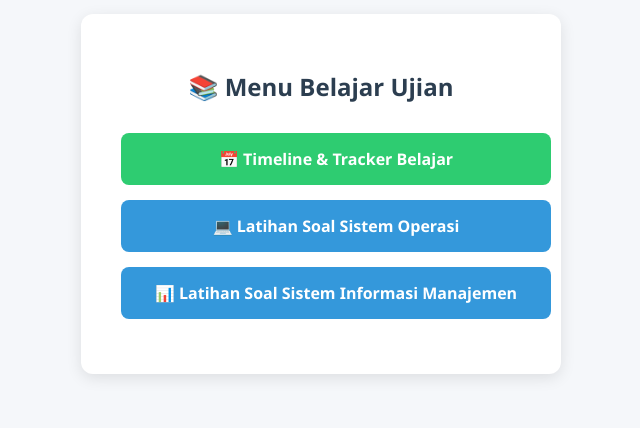
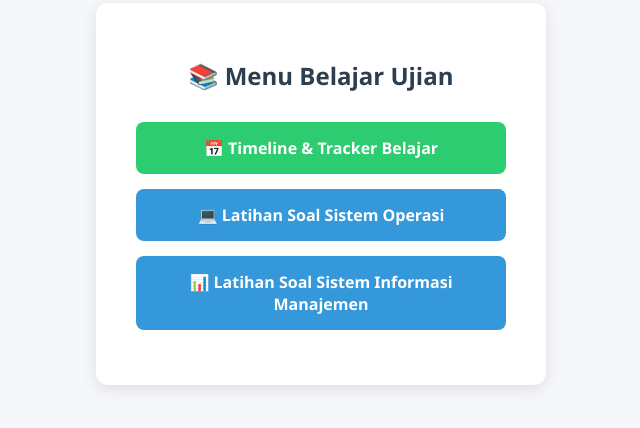
Before and after one commit to vrnclicen/Tes_Ujian_Sistem_Operasi, a plain HTML site: page index.html in a window 1280 px wide. Shown: the part 206-634 px from the top of the page, without its empty margins (319-959 px from the left). Drawn offline with Linux system fonts and the light colour scheme.

Commit message:
Add files via upload

```diff
--- a/index.html
+++ b/index.html
@@ -6,9 +6,9 @@
     <title>Menu Belajar Ujian UT</title>
     <style>
         body { font-family: 'Segoe UI', Tahoma, Geneva, Verdana, sans-serif; background-color: #f5f7fa; color: #333; display: flex; justify-content: center; align-items: center; height: 100vh; margin: 0; }
-        .container { background: white; padding: 40px; border-radius: 12px; box-shadow: 0 4px 15px rgba(0,0,0,0.1); text-align: center; max-width: 400px; width: 100%; }
-        h1 { color: #2c3e50; margin-bottom: 30px; font-size: 24px; }
-        .menu-btn { display: block; width: 100%; padding: 15px; margin-bottom: 15px; background-color: #3498db; color: white; text-decoration: none; border-radius: 8px; font-weight: bold; font-size: 16px; transition: background 0.3s, transform 0.1s; }
+        .container { background: white; padding: 40px; border-radius: 12px; box-shadow: 0 4px 15px rgba(0,0,0,0.1); text-align: center; max-width: 450px; width: 100%; box-sizing: border-box; }
+        h1 { color: #2c3e50; margin-bottom: 30px; font-size: 24px; display: flex; align-items: center; justify-content: center; gap: 10px; }
+        .menu-btn { display: flex; align-items: center; justify-content: center; gap: 10px; width: 100%; padding: 15px; margin-bottom: 15px; background-color: #3498db; color: white; text-decoration: none; border-radius: 8px; font-weight: bold; font-size: 16px; transition: background 0.3s, transform 0.1s; box-sizing: border-box; }
         .menu-btn:hover { background-color: #2980b9; transform: translateY(-2px); }
         .menu-btn.timeline { background-color: #2ecc71; }
         .menu-btn.timeline:hover { background-color: #27ae60; }
```
